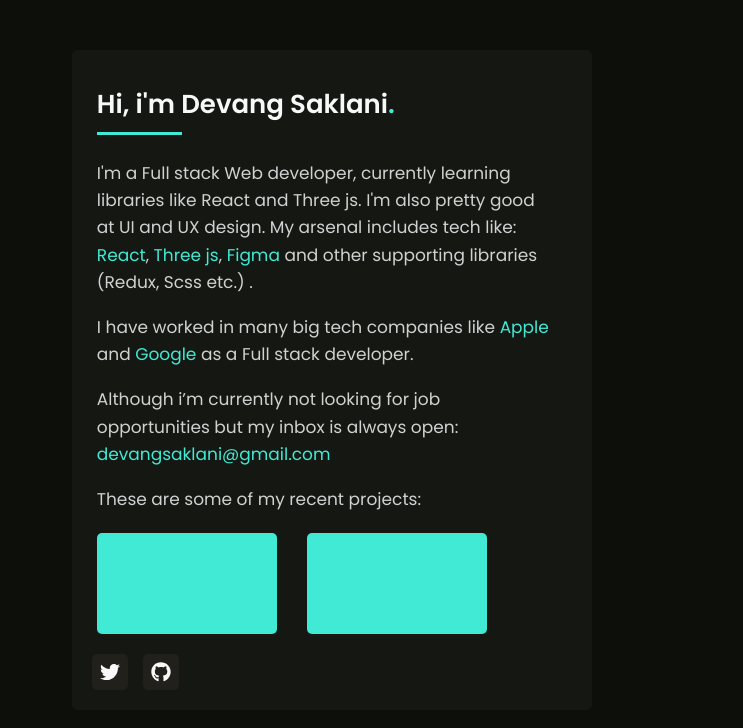
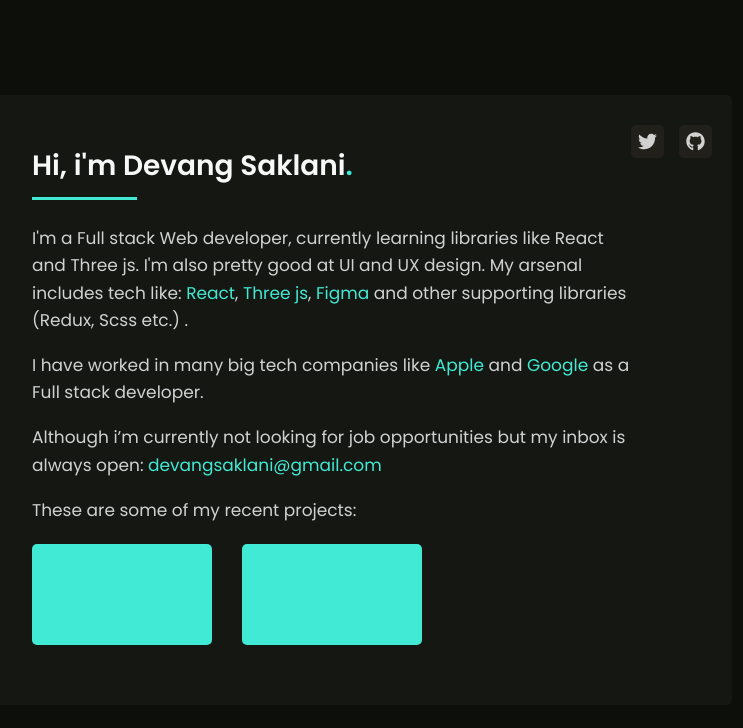
Before and after one commit to Devang47/simple-portfolio, a React (Create React App) app: page / in a window 1280 px wide. Shown: the top 728 px of the page, without its empty margins (308-1051 px from the left). Built offline with nearby package versions, Linux system fonts and the light colour scheme.

Commit message:
laptop optimized

```diff
--- a/src/Styles/style.css
+++ b/src/Styles/style.css
@@ -21,6 +21,7 @@
   font-family: "Poppins", sans-serif;
   color: var(--secondary);
   min-height: 100vh;
+  padding-top: 50px;
 }
 
 .highlighted {
@@ -40,7 +41,7 @@
   padding: 20px;
   border-radius: 5px;
   max-width: 94%;
-  margin: 50px auto 50px;
+  margin: 0 auto 50px;
   display: -webkit-box;
   display: -ms-flexbox;
   display: flex;
@@ -80,11 +81,17 @@
 .main_card .social_icons a svg {
   width: 20px;
   height: 20px;
-  color: var(--primary);
+  color: var(--secondary);
+  -webkit-transition: 0.1s ease;
+  transition: 0.1s ease;
 }
 
 .main_card .social_icons a:hover {
   background-color: var(--icon-bg-hover);
+}
+
+.main_card .social_icons a:hover svg {
+  color: var(--primary);
 }
 
 .main_card .container {
@@ -169,3 +176,87 @@
     max-width: 460px;
   }
 }
+
+@media screen and (min-width: 700px) {
+  body {
+    padding: 0;
+    width: 100%;
+    height: 100%;
+    display: -webkit-box;
+    display: -ms-flexbox;
+    display: flex;
+    -webkit-box-align: center;
+        -ms-flex-align: center;
+            align-items: center;
+    -webkit-box-pack: center;
+        -ms-flex-pack: center;
+            justify-content: center;
+  }
+  .main_card {
+    margin: 0 auto;
+  }
+  #root {
+    width: 100%;
+    height: 100%;
+    padding: 40px 0;
+  }
+}
+
+@media screen and (min-width: 900px) {
+  .main_card {
+    -webkit-box-orient: vertical;
+    -webkit-box-direction: normal;
+        -ms-flex-direction: column;
+            flex-direction: column;
+    position: relative;
+    max-width: 600px;
+  }
+  .main_card .social_icons {
+    position: absolute;
+    top: 30px;
+    right: 20px;
+  }
+  .main_card .container .description p {
+    max-width: 650px;
+  }
+}
+
+@media screen and (min-width: 1200px) {
+  .main_card {
+    max-width: 800px;
+    padding: 40px 0;
+  }
+  .main_card .container {
+    width: 600px;
+  }
+  .main_card .container h1 {
+    margin: 10px 0 0px;
+    font-size: 28px;
+  }
+  .main_card .container .divider {
+    height: 3.5px;
+    margin: 10px 0 25px;
+    width: 105px;
+  }
+  .main_card .container .description p {
+    max-width: auto;
+  }
+  .main_card .social_icons a {
+    padding: 7px;
+  }
+  .main_card .social_icons a svg {
+    width: 19px;
+    height: 19px;
+  }
+}
+
+::-moz-selection {
+  /* Code for Firefox */
+  color: var(--primary);
+  background: var(--highlight);
+}
+
+::selection {
+  color: var(--primary);
+  background: var(--icon-bg-hover);
+}
--- a/src/Styles/style.scss
+++ b/src/Styles/style.scss
@@ -21,6 +21,7 @@
   font-family: "Poppins", sans-serif;
   color: var(--secondary);
   min-height: 100vh;
+  padding-top: 50px;
 }
 
 .highlighted {
@@ -40,14 +41,11 @@
   padding: 20px;
   border-radius: 5px;
   max-width: 94%;
-  margin: 50px auto 50px;
+  margin: 0 auto 50px;
 
   display: flex;
   flex-direction: column-reverse;
   .social_icons {
-    // position: absolute;
-    // right: 20px;
-    // bottom: 20px;
     display: flex;
     align-items: center;
     gap: 15px;
@@ -63,10 +61,14 @@
       svg {
         width: 20px;
         height: 20px;
-        color: var(--primary);
+        color: var(--secondary);
+        transition: 0.1s ease;
       }
       &:hover {
         background-color: var(--icon-bg-hover);
+        svg {
+          color: var(--primary);
+        }
       }
     }
   }
@@ -132,10 +134,86 @@
   .main_card {
     max-width: 520px;
   }
-    .main_card .container .projects .project{
+  .main_card .container .projects .project {
     max-width: 180px;
   }
-    .main_card .container .description p{
+  .main_card .container .description p {
     max-width: 460px;
   }
 }
+
+@media screen and (min-width: 700px) {
+  body {
+    padding: 0;
+    width: 100%;
+    height: 100%;
+    display: flex;
+    align-items: center;
+    justify-content: center;
+  }
+  .main_card {
+    margin: 0 auto;
+  }
+  #root {
+    width: 100%;
+    height: 100%;
+    padding: 40px 0;
+  }
+}
+
+@media screen and (min-width: 900px) {
+  .main_card {
+    flex-direction: column;
+    position: relative;
+    max-width: 600px;
+    .social_icons {
+      position: absolute;
+      top: 30px;
+      right: 20px;
+    }
+  }
+  .main_card .container .description p {
+    max-width: 650px;
+  }
+}
+
+@media screen and (min-width: 1200px) {
+  .main_card {
+    max-width: 800px;
+    padding: 40px 0;
+    .container {
+      width: 600px;
+
+      h1 {
+        margin: 10px 0 0px;
+        font-size: 28px;
+      }
+      .divider {
+        height: 3.5px;
+        margin: 10px 0 25px;
+        width: 105px;
+      }
+    }
+  }
+  .main_card .container .description p {
+    max-width: auto;
+  }
+  .main_card .social_icons a{
+      padding: 7px;
+      svg{
+          width: 19px;
+          height: 19px;
+      }
+  }
+}
+
+::-moz-selection {
+  /* Code for Firefox */
+  color: var(--primary);
+  background: var(--highlight);
+}
+
+::selection {
+  color: var(--primary);
+  background: var(--icon-bg-hover);
+}
```
Lines whose indentation alone changed are shown as unchanged.
